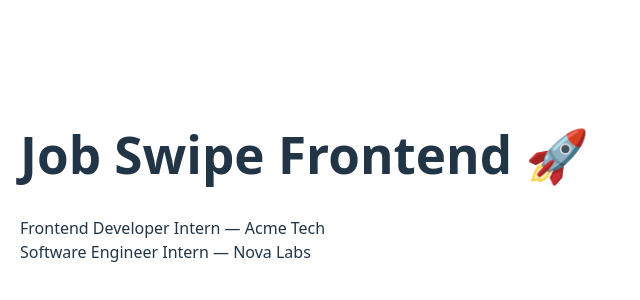
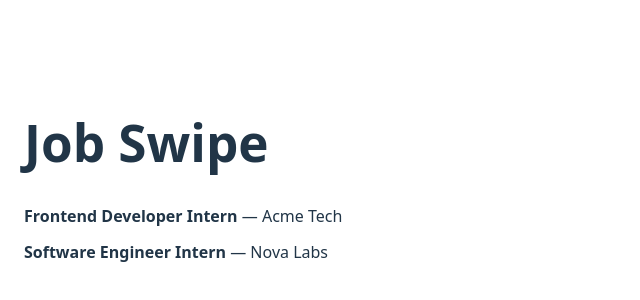
Before and after one commit to mahakVishwa/job-swipe-frontend, a React (Vite) app: page / in a window 1280 px wide. Shown: the part 222-522 px from the top of the page, without its empty margins (0-640 px from the left). Built offline with nearby package versions, Linux system fonts and the light colour scheme.

Commit message:
Add JobSwipe page and move job fetching logic

```diff
--- a/src/App.tsx
+++ b/src/App.tsx
@@ -1,26 +1,9 @@
-import { useEffect, useState } from "react";
-import { fetchJobs } from "./api/jobs.api";
-import type { Job } from "./types/job.types";
+import JobSwipe from "./pages/JobSwipe";
 
 const App = () => {
-  const [jobs, setJobs] = useState<Job[]>([]);
-
-  useEffect(() => {
-    fetchJobs().then((data) => {
-      console.log("Jobs fetched:", data);
-      setJobs(data);
-    });
-  }, []);
-
   return (
-    <div style={{ padding: "20px" }}>
-      <h1>Job Swipe Frontend 🚀</h1>
-
-      {jobs.map((job) => (
-        <div key={job.id}>
-          {job.title} — {job.company}
-        </div>
-      ))}
+    <div>
+      <JobSwipe />
     </div>
   );
 };
--- /dev/null
+++ b/src/pages/JobSwipe.tsx
@@ -0,0 +1,27 @@
+import { useEffect, useState } from "react";
+import { fetchJobs } from "../api/jobs.api";
+import type { Job } from "../types/job.types";
+
+const JobSwipe = () => {
+  const [jobs, setJobs] = useState<Job[]>([]);
+
+  useEffect(() => {
+    fetchJobs().then(setJobs);
+  }, []);
+
+  return (
+    <div style={{ padding: "24px" }}>
+      <h1>Job Swipe</h1>
+
+      <div style={{ marginTop: "16px" }}>
+        {jobs.map((job) => (
+          <div key={job.id} style={{ marginBottom: "12px" }}>
+            <strong>{job.title}</strong> — {job.company}
+          </div>
+        ))}
+      </div>
+    </div>
+  );
+};
+
+export default JobSwipe;
```
